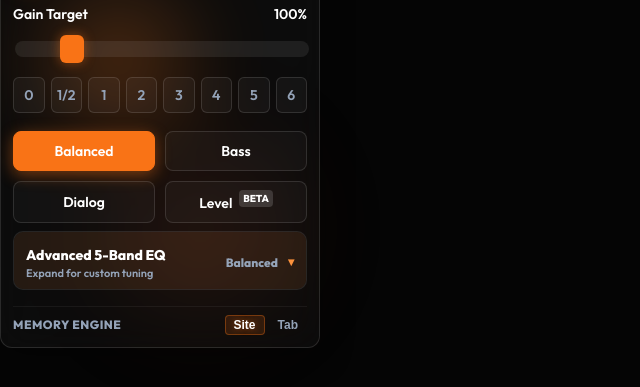
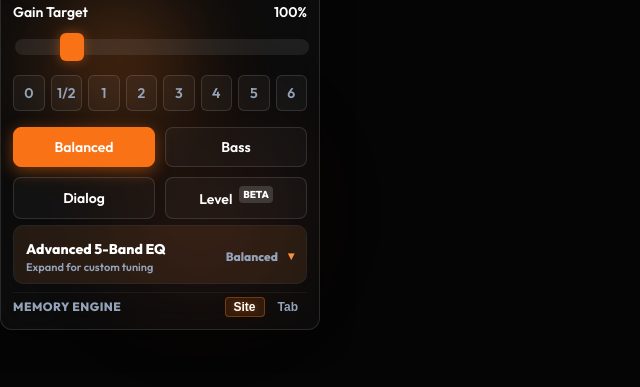
Before and after one commit to vadimcastro/SoundFox, a website built with Vite: page index.html in a window 1280 px wide. Shown: the part 57-444 px from the top of the page, without its empty margins (0-640 px from the left). Built offline with nearby package versions, Linux system fonts and the light colour scheme; some packages are replaced by stand-ins of ours.

Commit message:
style: tighten spacing above memory scope section

```diff
--- a/src/style.css
+++ b/src/style.css
@@ -79,7 +79,7 @@ body::after {
   flex-grow: 1;
   display: flex;
   flex-direction: column;
-  gap: 8px;
+  gap: 6px;
 }
 
 /* Header Area */
@@ -449,8 +449,8 @@ input[type=range]::-moz-range-thumb:hover {
   align-items: center;
   justify-content: flex-end;
   gap: 4px;
-  margin-top: 8px;
-  padding-top: 8px;
+  margin-top: 2px;
+  padding-top: 4px;
   border-top: 1px solid rgba(255, 255, 255, 0.05);
 }
 
```
